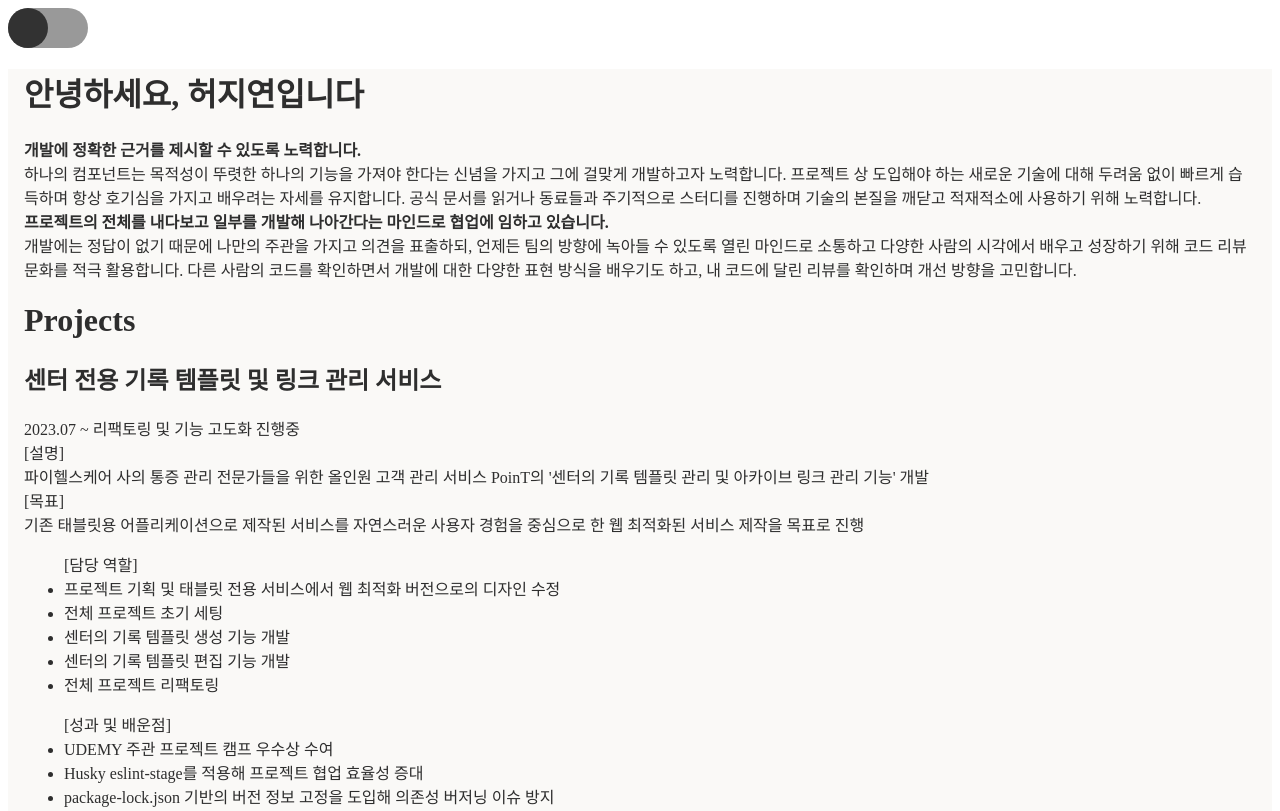
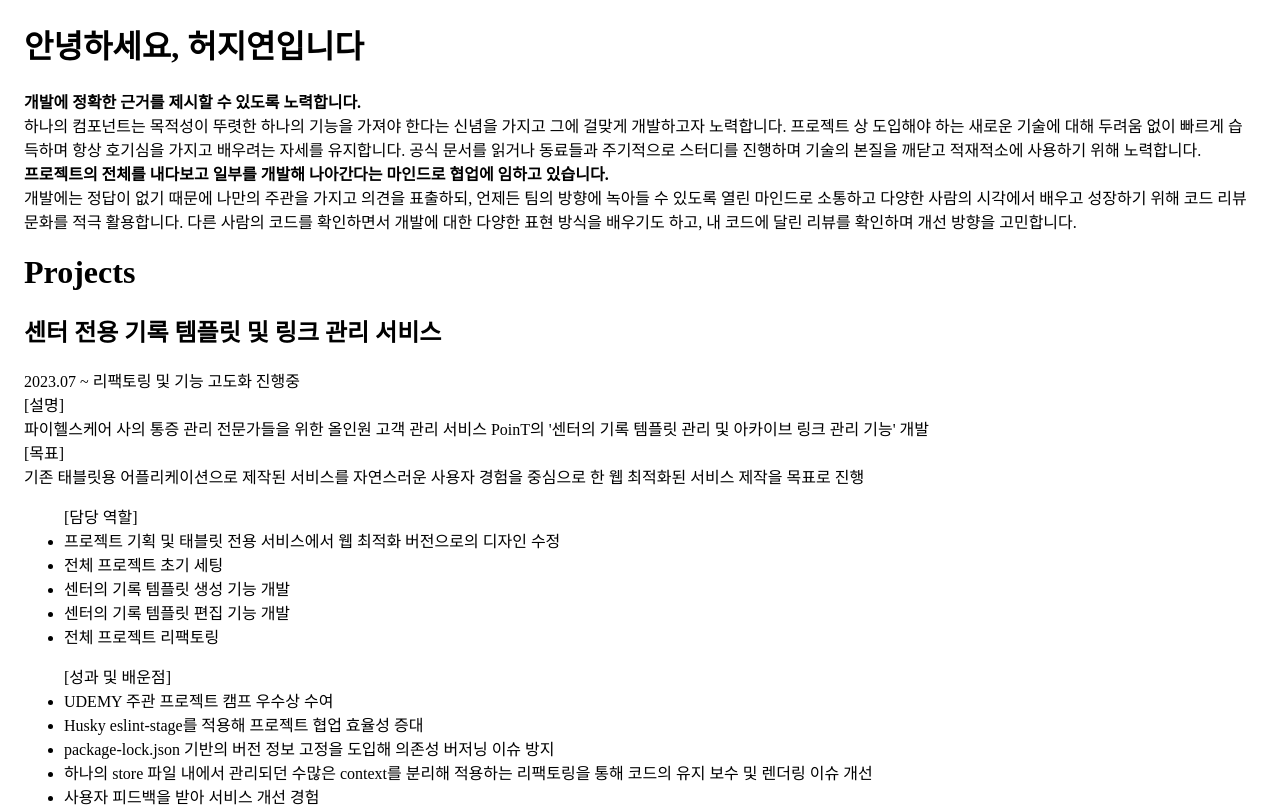
Before and after one commit to Heojiyeon/resume, a Gatsby site: page / in a window 1280 px wide. Shown: the top 811 px of the page. Built offline with nearby package versions, Linux system fonts and the light colour scheme; Gatsby itself is replaced by a stand-in of ours.

Commit message:
refactor: remove darkmode button

```diff
--- a/src/components/common/DarkmodeButton.tsx
+++ /dev/null
@@ -1,54 +0,0 @@
-import styled from '@emotion/styled';
-import React, { useCallback, useContext } from 'react';
-import { ThemeContext } from '../../store/ThemeContext';
-
-const ButtonBackground = styled.div`
-  width: 80px;
-  height: 40px;
-  opacity: 0.8;
-  border-radius: 30px;
-`;
-
-const ButtonToggle = styled.div`
-  width: 40px;
-  height: 40px;
-  z-index: 999;
-  border-radius: 50%;
-`;
-
-type DarkModeButtonProps = {
-  setTheme: (currTheme: boolean) => void;
-};
-
-export default function DarkModeButton({ setTheme }: DarkModeButtonProps) {
-  const theme = useContext(ThemeContext);
-
-  const handleModeButton = useCallback(() => {
-    !theme ? setTheme(true) : setTheme(false);
-  }, [theme]);
-
-  return (
-    <ButtonBackground
-      style={
-        !theme ? { backgroundColor: 'gray' } : { backgroundColor: 'black' }
-      }
-    >
-      <ButtonToggle
-        onClick={handleModeButton}
-        style={
-          !theme
-            ? {
-                backgroundColor: 'black',
-                transform: 'translate(0%)',
-                transition: 'all 0.4s ease-in',
-              }
-            : {
-                backgroundColor: 'white',
-                transform: 'translate(100%)',
-                transition: 'all 0.4s ease-in',
-              }
-        }
-      ></ButtonToggle>
-    </ButtonBackground>
-  );
-}
--- a/src/pages/index.tsx
+++ b/src/pages/index.tsx
@@ -1,21 +1,21 @@
 import '@fontsource/gothic-a1';
 import type { HeadFC, PageProps } from 'gatsby';
-import React, { useContext, useState } from 'react';
-import Content from '../components/Main/MainContent';
-import DarkModeButton from '../components/common/DarkmodeButton';
-import Main from '../components/Main';
-import { ThemeContext } from '../store/ThemeContext';
+import React from 'react';
+import Header from '../components/Header';
+import Project from '../components/Project';
+import Experience from '../components/Experience';
+import Skill from '../components/Skill';
+import Link from '../components/Link';
 
 const IndexPage: React.FC<PageProps> = () => {
-  const isDark = useContext(ThemeContext);
-
-  const [currTheme, setTheme] = useState(isDark);
-
   return (
-    <ThemeContext.Provider value={currTheme}>
-      <DarkModeButton setTheme={setTheme} />
-      <Main children={<Content />} />
-    </ThemeContext.Provider>
+    <>
+      <Header />
+      <Project />
+      <Experience />
+      <Skill />
+      <Link />
+    </>
   );
 };
 
--- a/src/store/ThemeContext.ts
+++ /dev/null
@@ -1,7 +0,0 @@
-import { createContext } from 'react';
-
-const isDark = false;
-
-const ThemeContext = createContext(isDark);
-
-export { ThemeContext };
```
